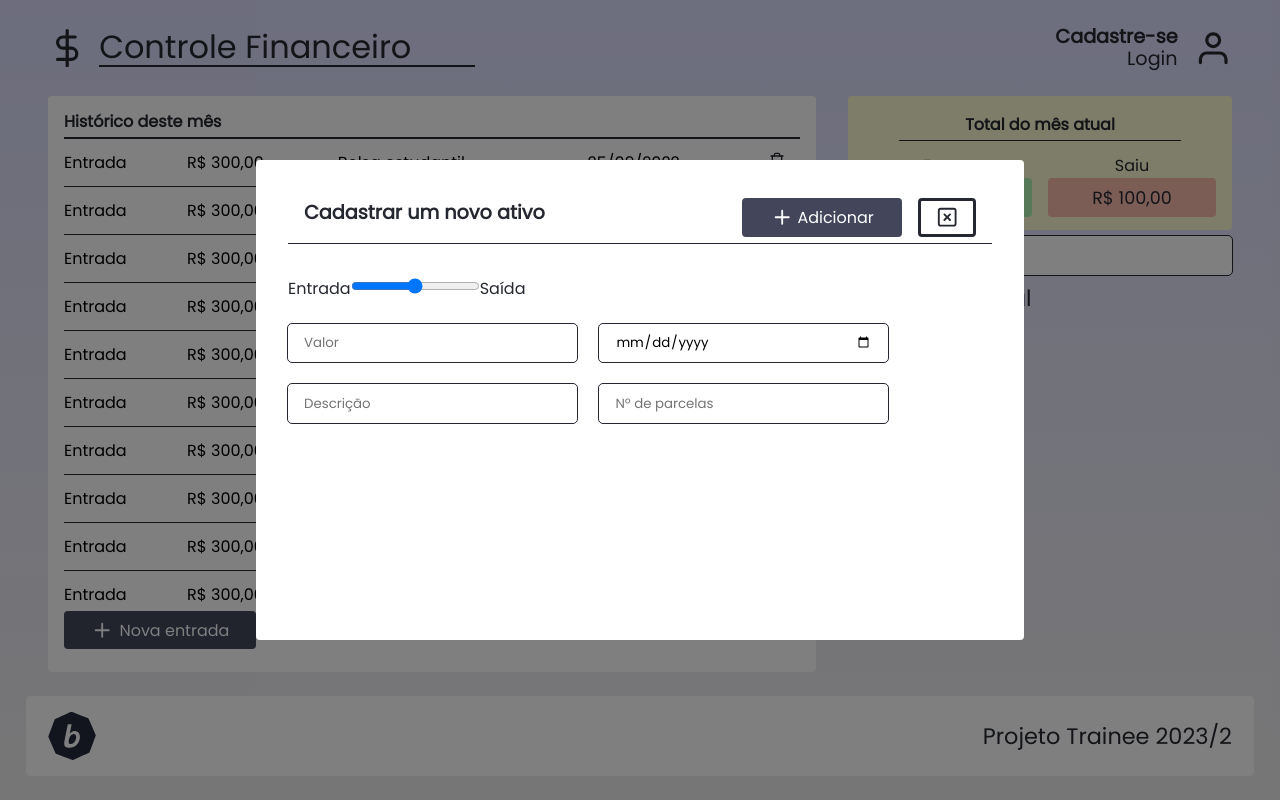
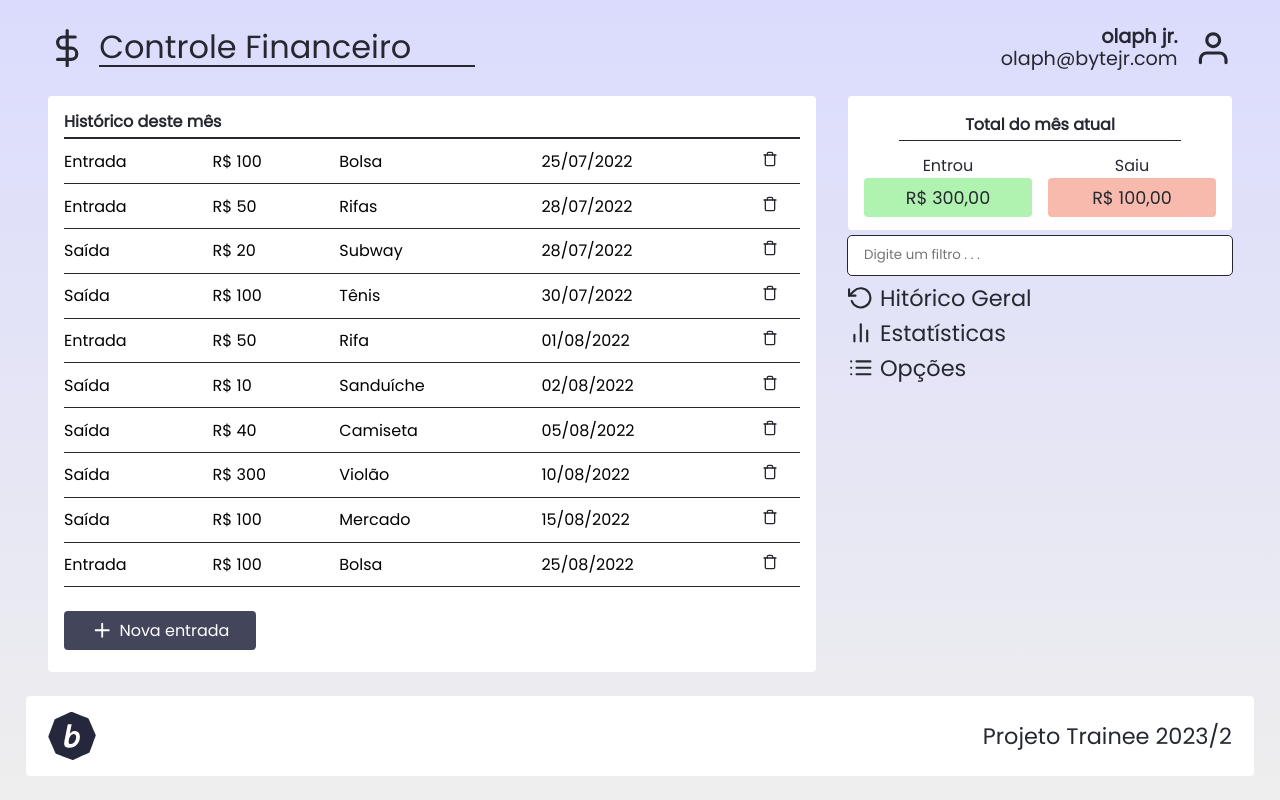
Before and after one commit to DaviSant0s/Finance, a React (Vite) app: page / in a window 1280 px wide. Built offline with nearby package versions, Linux system fonts and the light colour scheme.

Commit message:
atualização

```diff
--- a/src/components/Header/index.jsx
+++ b/src/components/Header/index.jsx
@@ -2,7 +2,7 @@ import { FiDollarSign, FiUser } from 'react-icons/fi';
 
 import './styles.scss';
 
-export function Header() {
+export function Header( {name, email} ) {
     return(
       <header className='header'>
         <div className='title'>
@@ -12,8 +12,8 @@ export function Header() {
 
         <div className='user-container'>
           <div className='user-info'>
-            <span>Cadastre-se</span>
-            <span>Login</span>
+            <span>{name}</span>
+            <span>{email}</span>
           </div>
           <FiUser/>
         </div>
--- a/src/pages/dashboard/Modal/index.jsx
+++ b/src/pages/dashboard/Modal/index.jsx
@@ -5,7 +5,7 @@ import './style.scss';
 
 export function CustomModal() {
     return(
-        <Modal isOpen={true} className="modal" overlayClassName="overlay">
+        <Modal isOpen={false} className="modal" overlayClassName="overlay">
             <form>
                 <header>
                     <h4>Cadastrar um novo ativo</h4>
@@ -17,7 +17,7 @@ export function CustomModal() {
 
                 <fieldset className='first-fieldset'>
                     <span>Entrada</span>
-                    <input type="range"/>
+                    <input className='green' type="range" min="0" max="1" step="1" defaultValue="0" required/>
                     <span>Saída</span>
                 </fieldset>
 
--- a/src/pages/dashboard/Modal/style.scss
+++ b/src/pages/dashboard/Modal/style.scss
@@ -94,12 +94,54 @@
             }
         }
 
+        .first-fieldset {
+            display: flex;
+            align-items: center;
+
+            input {
+                -webkit-appearance: none;
+                margin: 0 1rem;
+                width: 3.6rem;
+                outline: none;
+                background-color: transparent;
+
+                &::-webkit-slider-runnable-track {
+                    width: 100%;
+                    height: 1.6rem;
+                    border-radius: 1rem;
+                    padding: 0 0.25rem;
+                    background-color: #E99696;
+
+                    cursor: pointer;
+                    transition: background 0.2s;
+                }
+
+                &.green::-webkit-slider-runnable-track {
+                    background: #B9F3A6;
+                }
+
+                &:hover::-webkit-slider-runnable-track {
+                    opacity: 0.95;
+                }
+
+                &::-webkit-slider-thumb {
+                    -webkit-appearance: none;
+                    width: 1.3rem;
+                    height: 1.3rem;
+                    border-radius: 50%;
+                    background-color: $dark;
+                    margin-top: 0.15rem;
+                    cursor: pointer;
+                }
+            }
+        }
+
         .second-fieldset {
             display: grid;
             grid-template-columns: 1fr 1fr;
             gap: 1.4rem;
             width: 60%;
-            margin-top: 1.4rem;
+            margin-top: 2rem;
 
             input {
                 height: 2.4rem;
--- a/src/pages/dashboard/index.jsx
+++ b/src/pages/dashboard/index.jsx
@@ -5,184 +5,112 @@ import { CustomModal } from './Modal';
 import {FiTrash, FiPlus, FiRotateCcw, FiBarChart2, FiList } from 'react-icons/fi';
 
 import './style.scss';
+import { useState } from 'react';
+
+const staticData = [
+    {
+      id: 1,
+      income: true,
+      value: 100.00,
+      description: 'Bolsa',
+      date: '25/07/2022'
+    },
+    {
+      id: 2,
+      income: true,
+      value: 50.00,
+      description: 'Rifas',
+      date: '28/07/2022'
+    },
+    {
+      id: 3,
+      income: false,
+      value: 20.00,
+      description: 'Subway',
+      date: '28/07/2022'
+    },
+    {
+      id: 4,
+      income: false,
+      value: 100.00,
+      description: 'Tênis',
+      date: '30/07/2022'
+    },
+    {
+      id: 5,
+      income: true,
+      value: 50.00,
+      description: 'Rifa',
+      date: '01/08/2022'
+    },
+    {
+      id: 6,
+      income: false,
+      value: 10.00,
+      description: 'Sanduíche',
+      date: '02/08/2022'
+    },
+    {
+      id: 7,
+      income: false,
+      value: 40.00,
+      description: 'Camiseta',
+      date: '05/08/2022'
+    },
+    {
+      id: 8,
+      income: false,
+      value: 300.00,
+      description: 'Violão',
+      date: '10/08/2022'
+    },
+    {
+      id: 9,
+      income: false,
+      value: 100.00,
+      description: 'Mercado',
+      date: '15/08/2022'
+    },
+    {
+      id: 10,
+      income: true,
+      value: 100.00,
+      description: 'Bolsa',
+      date: '25/08/2022'
+    },
+  ]
 
 export function Dashboard() {
+    //data: a lista
+    //seData: a função que vai modificar essa lista
+
+    const [data, setData] = useState(staticData);
+
+    const name = 'olaph@bytejr.com'
     return (
         <div className="dash-container">
             <CustomModal/>
 
-            <Header/>
+            <Header email= {name} name='olaph jr.'/>
+
             <main className='dashboard'>
                 <div className='table-container'>
                     <h4>Histórico deste mês</h4>
                     <table>
                         <tbody>
-                            <tr>
-                                <td>Entrada</td>
-                                <td>R$ 300,00</td>
-                                <td>Bolsa estudantil</td>
-                                <td>25/09/2022</td>
-                                <td><FiTrash/></td>
-                            </tr>
-
-                            <tr>
-                                <td>Entrada</td>
-                                <td>R$ 300,00</td>
-                                <td>Bolsa estudantil</td>
-                                <td>25/09/2022</td>
-                                <td><FiTrash/></td>
-                            </tr>
-
-                            <tr>
-                                <td>Entrada</td>
-                                <td>R$ 300,00</td>
-                                <td>Bolsa estudantil</td>
-                                <td>25/09/2022</td>
-                                <td><FiTrash/></td>
-                            </tr>
-
-                            <tr>
-                                <td>Entrada</td>
-                                <td>R$ 300,00</td>
-                                <td>Bolsa estudantil</td>
-                                <td>25/09/2022</td>
-                                <td><FiTrash/></td>
-                            </tr>
-
-                            <tr>
-                                <td>Entrada</td>
-                                <td>R$ 300,00</td>
-                                <td>Bolsa estudantil</td>
-                                <td>25/09/2022</td>
-                                <td><FiTrash/></td>
-                            </tr>
-
-                            <tr>
-                                <td>Entrada</td>
-                                <td>R$ 300,00</td>
-                                <td>Bolsa estudantil</td>
-                                <td>25/09/2022</td>
-                                <td><FiTrash/></td>
-                            </tr>
-
-                            <tr>
-                                <td>Entrada</td>
-                                <td>R$ 300,00</td>
-                                <td>Bolsa estudantil</td>
-                                <td>25/09/2022</td>
-                                <td><FiTrash/></td>
-                            </tr>
-
-                            <tr>
-                                <td>Entrada</td>
-                                <td>R$ 300,00</td>
-                                <td>Bolsa estudantil</td>
-                                <td>25/09/2022</td>
-                                <td><FiTrash/></td>
-                            </tr>
-
-                            <tr>
-                                <td>Entrada</td>
-                                <td>R$ 300,00</td>
-                                <td>Bolsa estudantil</td>
-                                <td>25/09/2022</td>
-                                <td><FiTrash/></td>
-                            </tr>
-
-                            <tr>
-                                <td>Entrada</td>
-                                <td>R$ 300,00</td>
-                                <td>Bolsa estudantil</td>
-                                <td>25/09/2022</td>
-                                <td><FiTrash/></td>
-                            </tr>
-
-                            <tr>
-                                <td>Entrada</td>
-                                <td>R$ 300,00</td>
-                                <td>Bolsa estudantil</td>
-                                <td>25/09/2022</td>
-                                <td><FiTrash/></td>
-                            </tr>
-
-                            <tr>
-                                <td>Entrada</td>
-                                <td>R$ 300,00</td>
-                                <td>Bolsa estudantil</td>
-                                <td>25/09/2022</td>
-                                <td><FiTrash/></td>
-                            </tr>
-
-                            <tr>
-                                <td>Entrada</td>
-                                <td>R$ 300,00</td>
-                                <td>Bolsa estudantil</td>
-                                <td>25/09/2022</td>
-                                <td><FiTrash/></td>
-                            </tr>
-
-                            <tr>
-                                <td>Entrada</td>
-                                <td>R$ 300,00</td>
-                                <td>Bolsa estudantil</td>
-                                <td>25/09/2022</td>
-                                <td><FiTrash/></td>
-                            </tr>
-
-                            <tr>
-                                <td>Entrada</td>
-                                <td>R$ 300,00</td>
-                                <td>Bolsa estudantil</td>
-                                <td>25/09/2022</td>
-                                <td><FiTrash/></td>
-                            </tr>
-
-                            <tr>
-                                <td>Entrada</td>
-                                <td>R$ 300,00</td>
-                                <td>Bolsa estudantil</td>
-                                <td>25/09/2022</td>
-                                <td><FiTrash/></td>
-                            </tr>
-
-                            <tr>
-                                <td>Entrada</td>
-                                <td>R$ 300,00</td>
-                                <td>Bolsa estudantil</td>
-                                <td>25/09/2022</td>
-                                <td><FiTrash/></td>
-                            </tr>
-
-                            <tr>
-                                <td>Entrada</td>
-                                <td>R$ 300,00</td>
-                                <td>Bolsa estudantil</td>
-                                <td>25/09/2022</td>
-                                <td><FiTrash/></td>
-                            </tr>
-                            <tr>
-                                <td>Entrada</td>
-                                <td>R$ 300,00</td>
-                                <td>Bolsa estudantil</td>
-                                <td>25/09/2022</td>
-                                <td><FiTrash/></td>
-                            </tr>
-
-                            <tr>
-                                <td>Entrada</td>
-                                <td>R$ 300,00</td>
-                                <td>Bolsa estudantil</td>
-                                <td>25/09/2022</td>
-                                <td><FiTrash/></td>
-                            </tr>
-
-                            <tr>
-                                <td>Entrada</td>
-                                <td>R$ 300,00</td>
-                                <td>Bolsa estudantil</td>
-                                <td>25/09/2022</td>
-                                <td><FiTrash/></td>
-                            </tr>
+                            {
+                                data.map(function(item){
+                                    return(
+                                        <tr key={item.id}>
+                                            <td>{item.income ? 'Entrada': 'Saída'}</td>
+                                            <td>R$ {item.value}</td>
+                                            <td>{item.description}</td>
+                                            <td>{item.date}</td>
+                                            <td><FiTrash/></td>
+                                        </tr>
+                                    )
+                                })
+                            }
                         </tbody>
                     </table>
 
--- a/src/pages/dashboard/style.scss
+++ b/src/pages/dashboard/style.scss
@@ -61,7 +61,7 @@
         border-collapse: collapse;
 
         tbody tr{
-          height: 3rem;
+          height: 2.8rem;
           border-bottom: 0.1px solid $dark;
 
           td {
@@ -83,6 +83,7 @@
         position: sticky;
         bottom: 0;
         width: 100%;
+        margin-top: auto;
         padding: 0.4rem 0 1.4rem;
 
         background-color: $white;
@@ -125,7 +126,7 @@
 
       .resume {
         flex-direction: column;
-        background-color: lightgoldenrodyellow;
+        background-color: $white;
         padding: 0.8rem 1rem;
         border-radius: 0.25rem;
 
--- a/src/pages/login/index.jsx
+++ b/src/pages/login/index.jsx
@@ -6,7 +6,7 @@ import './style.scss'
 export function Login() {
     return(
         <div className="login-container">
-            <Header/>
+            <Header email='Login' name='Cadastre-se'/>
             <main className='login-content'>
                 <div className='title'>
                     <h4>Organize seu futuro</h4>
--- a/src/pages/login/style.scss
+++ b/src/pages/login/style.scss
@@ -88,6 +88,7 @@
 
       a {
         font-weight: 700;
+        font-size: 0.8em;
       }
     }
   }
```
